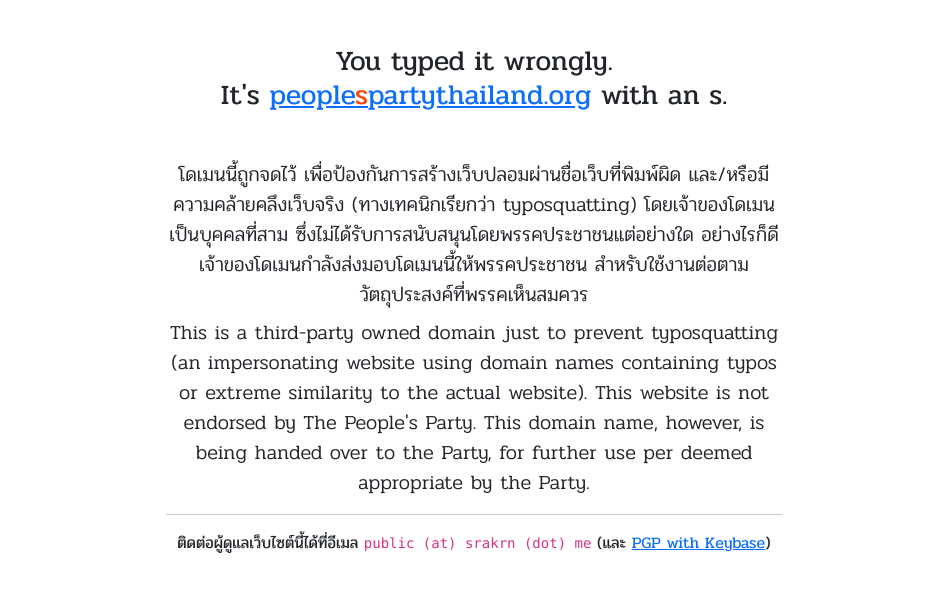
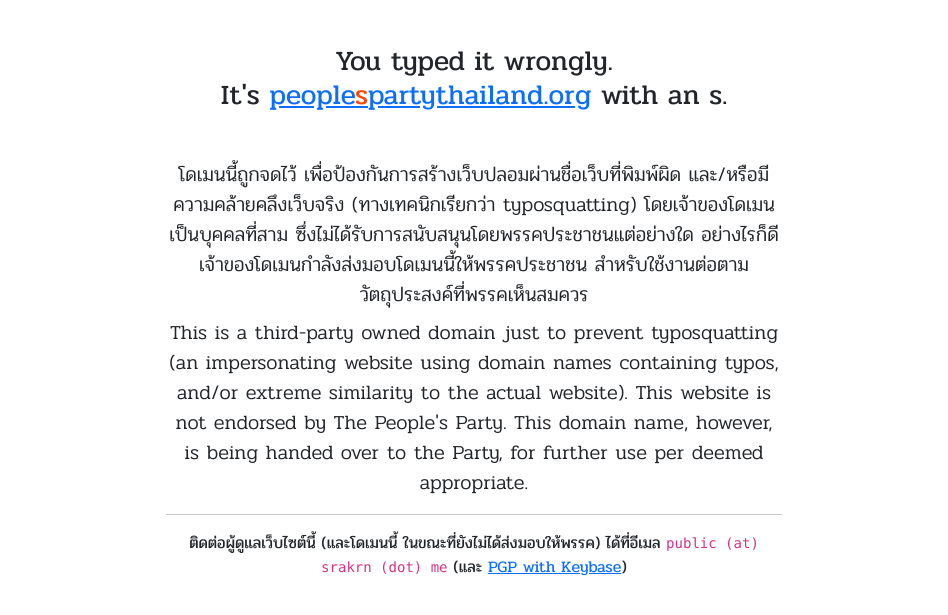
Before and after one commit to srakrn/anti-ppp-typosquatting-homepage, a plain HTML site: page index.html in a window 1280 px wide. Shown: the part 203-818 px from the top of the page, without its empty margins (166-1114 px from the left). Drawn offline with nearby package versions, Linux system fonts and the light colour scheme.

Commit message:
Slight text update

```diff
--- a/index.html
+++ b/index.html
@@ -36,12 +36,11 @@
                 ซึ่งไม่ได้รับการสนับสนุนโดยพรรคประชาชนแต่อย่างใด อย่างไรก็ดี
                 เจ้าของโดเมนกำลังส่งมอบโดเมนนี้ให้พรรคประชาชน สำหรับใช้งานต่อตามวัตถุประสงค์ที่พรรคเห็นสมควร</p>
             <p class="lead mb-2">This is a third-party owned domain just to prevent typosquatting (an impersonating
-                website using domain names containing typos or extreme similarity to the actual website). This website
-                is
-                not endorsed by The People's Party. This domain name, however, is being handed over to the Party, for
-                further use per deemed appropriate by the Party.</p>
+                website using domain names containing typos, and/or extreme similarity to the actual website). This
+                website is not endorsed by The People's Party. This domain name, however, is being handed over to the
+                Party, for further use per deemed appropriate.</p>
             <hr />
-            <p class="mb-2">ติดต่อผู้ดูแลเว็บไซต์นี้ได้ที่อีเมล
+            <p class="mb-2">ติดต่อผู้ดูแลเว็บไซต์นี้ (และโดเมนนี้ ในขณะที่ยังไม่ได้ส่งมอบให้พรรค) ได้ที่อีเมล
                 <code>public (at) srakrn (dot) me</code> (และ <a href="https://keybase.io/srakrn">PGP with Keybase</a>)
             </p>
         </div>
```
